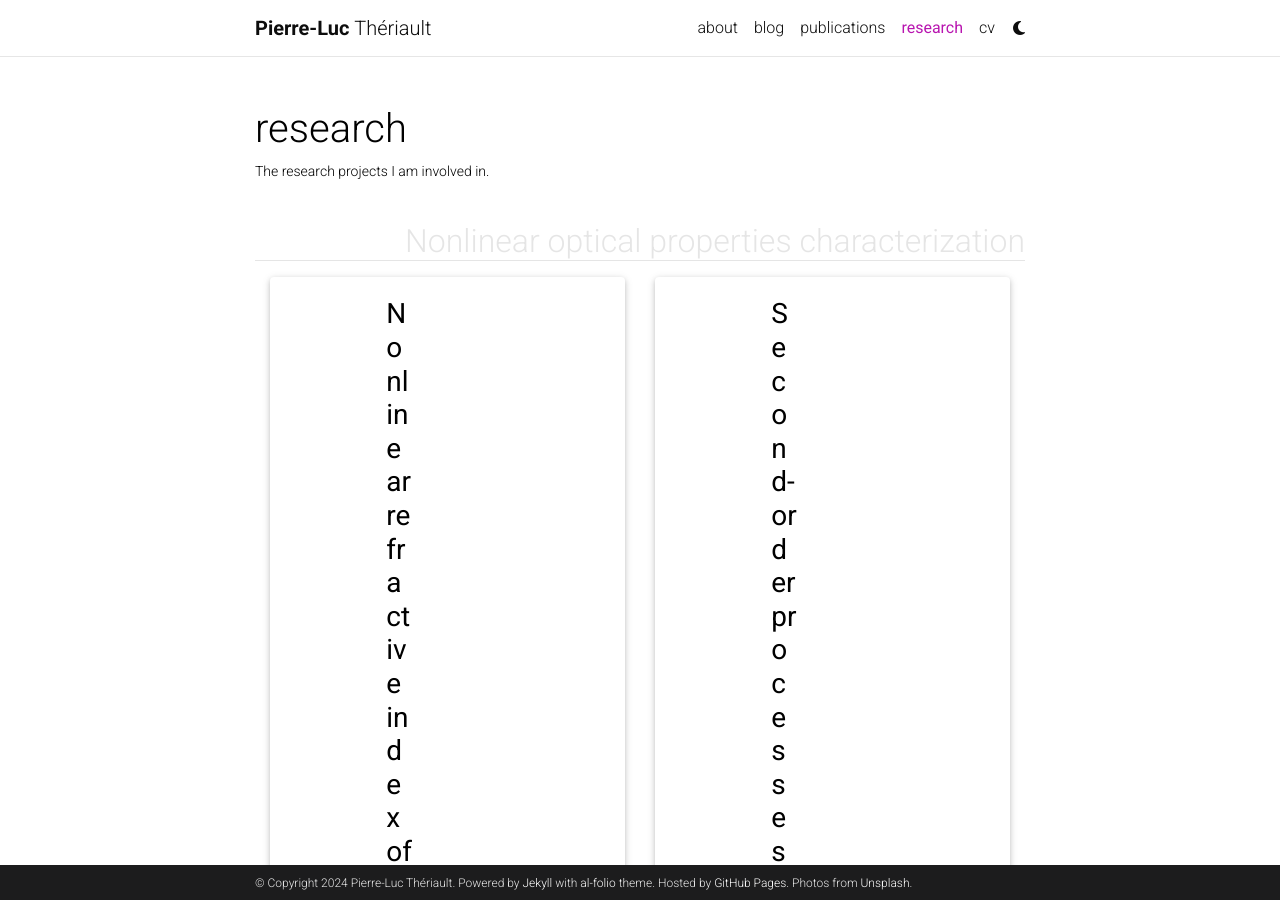
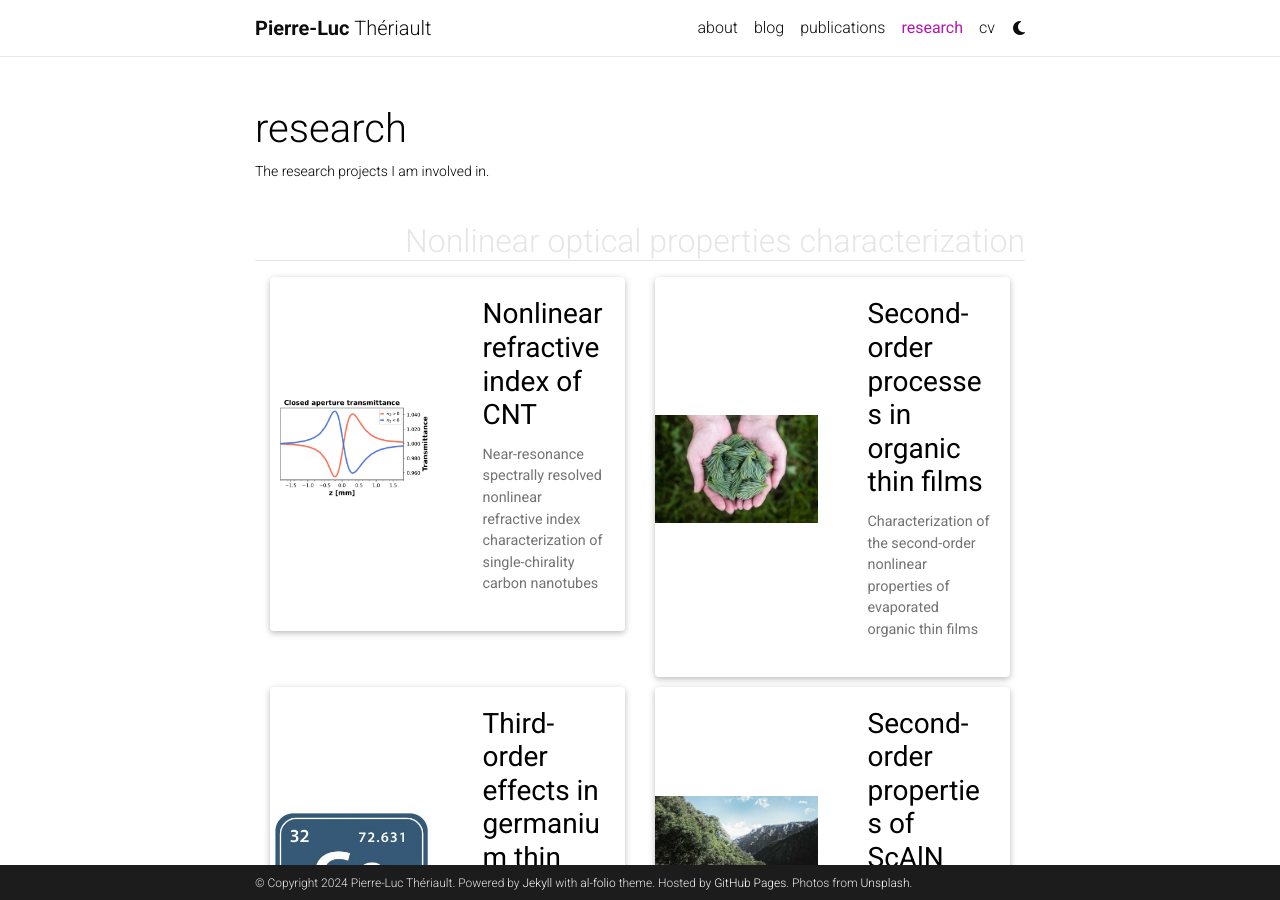
Before and after one commit to pierreluc-plt/pierreluc-plt.github.io, a Jekyll site: the page built from _pages/projects.md, in a window 1280 px wide and 900 px high. Built offline with Jekyll 4.4.1, drawn with Linux system fonts in a browser that asks for light colours; full-size pictures stand in for the smaller copies a plugin makes; comment, search, counter and statistics services are not loaded; a style sheet for code colours, icons or effects is not loaded.

Commit message:
Update projects_horizontal.html

```diff
--- a/_includes/projects_horizontal.html
+++ b/_includes/projects_horizontal.html
@@ -7,12 +7,12 @@
     <div class="card hoverable">
       <div class="row g-0">
         {%- if project.img -%}
-        <div class="card-img col-lg-3">
+        <div class="card-img col-md-6">
           {% include figure.html path=project.img alt="project thumbnail" %}
         </div>
-        <div class="col-lg-3">
+        <div class="col-md-6">
         {%- else -%}
-        <div class="col-lg-6">
+        <div class="col-md-12">
         {%- endif -%}
           <div class="card-body">
             <h3 class="card-title">{{ project.title }}</h3>
```
